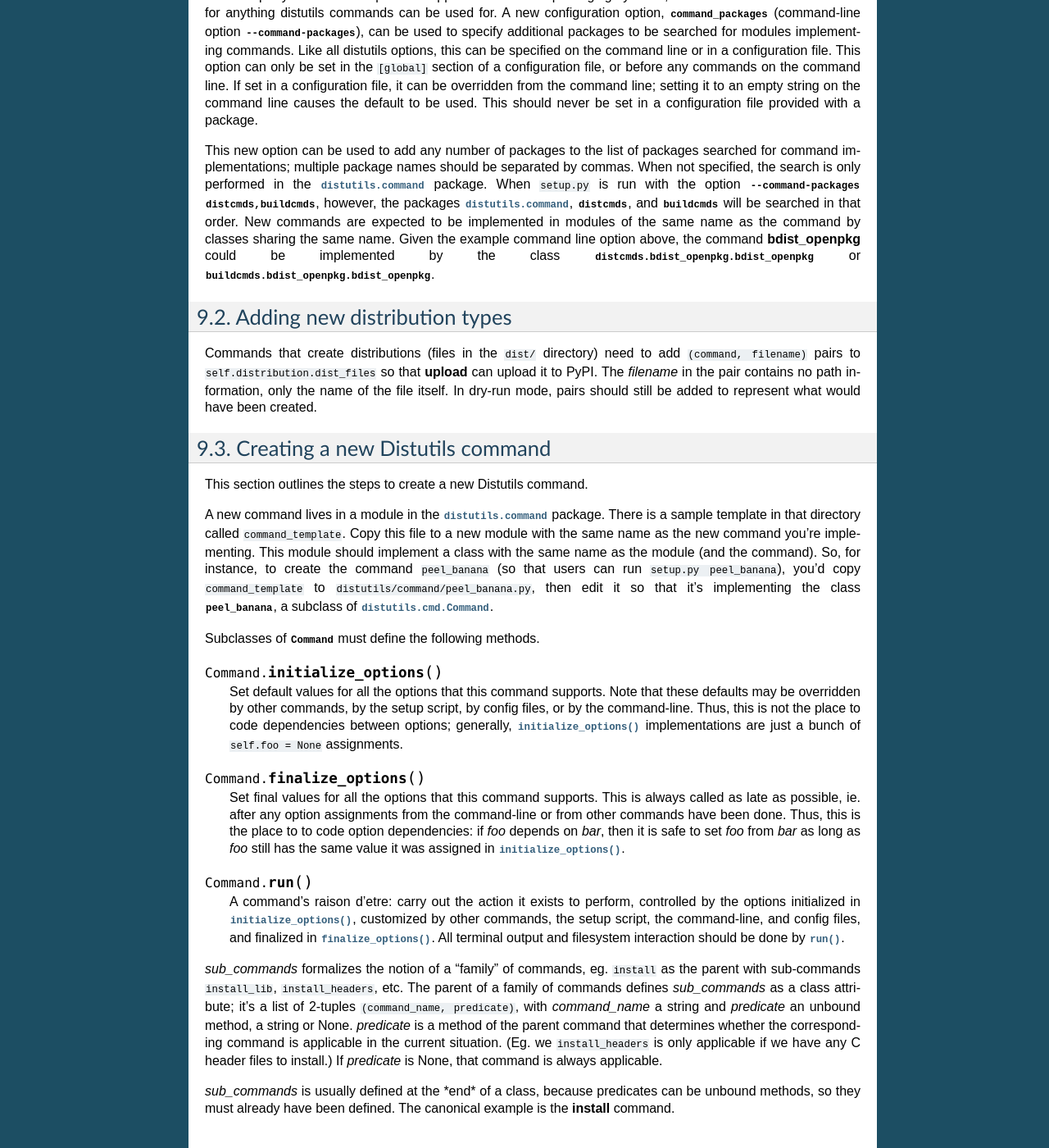
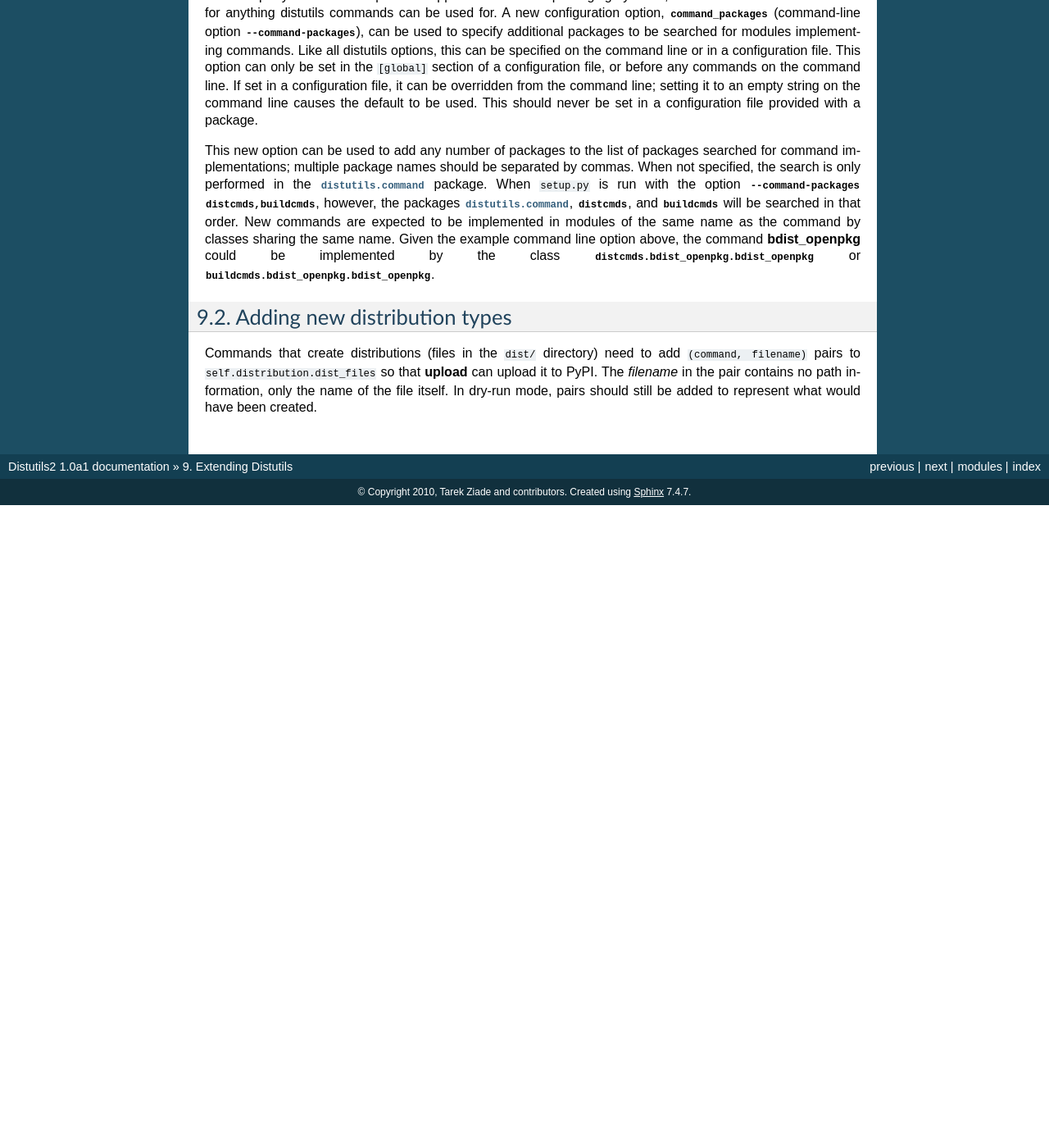
Before and after one commit to crateio/distutils2, a Sphinx documentation site: the page built from docs/source/extending.rst, in a window 1280 px wide and 1400 px high, scrolled down 832 px. Shown: the whole window at 82% size. Built offline with Sphinx 7.4.7, drawn with Linux system fonts in a browser that asks for light colours; after the commit the page ends 1448 px from its top, so only the background shows below that; some of the changed text lies outside the part shown.

Commit message:
Synchronize docs with pre-revert distutils docs

```diff
--- a/docs/source/extending.rst
+++ b/docs/source/extending.rst
@@ -15,8 +15,8 @@ want to modify existing commands; many simply add a few file extensions that
 should be copied into packages in addition to :file:`.py` files as a
 convenience.
 
-Most distutils command implementations are subclasses of the :class:`Command`
-class from :mod:`distutils.cmd`.  New commands may directly inherit from
+Most distutils command implementations are subclasses of the
+:class:`distutils.cmd.Command` class.  New commands may directly inherit from
 :class:`Command`, while replacements often derive from :class:`Command`
 indirectly, directly subclassing the command they are replacing.  Commands are
 required to derive from :class:`Command`.
@@ -92,63 +92,3 @@ to add ``(command, filename)`` pairs to ``self.distribution.dist_files`` so that
 :command:`upload` can upload it to PyPI.  The *filename* in the pair contains no
 path information, only the name of the file itself.  In dry-run mode, pairs
 should still be added to represent what would have been created.
-
-
-Creating a new Distutils command
-================================
-
-This section outlines the steps to create a new Distutils command.
-
-A new command lives in a module in the :mod:`distutils.command` package. There
-is a sample template in that directory called  :file:`command_template`. Copy
-this file to a new module with the same name as the new command you're
-implementing. This module should implement a class with the same name as the
-module (and the command). So, for instance, to create the command
-``peel_banana`` (so that users can run ``setup.py peel_banana``), you'd copy
-:file:`command_template`  to :file:`distutils/command/peel_banana.py`, then edit
-it so that it's implementing the class :class:`peel_banana`, a subclass of
-:class:`distutils.cmd.Command`.
-
-Subclasses of :class:`Command` must define the following methods.
-
-
-.. method:: Command.initialize_options()
-
-   Set default values for all the options that this command supports.  Note that
-   these defaults may be overridden by other commands, by the setup script, by
-   config files, or by the command-line.  Thus, this is not the place to code
-   dependencies between options; generally, :meth:`initialize_options`
-   implementations are just a bunch of ``self.foo = None`` assignments.
-
-
-.. method:: Command.finalize_options()
-
-   Set final values for all the options that this command supports. This is
-   always called as late as possible, ie.  after any option assignments from the
-   command-line or from other commands have been done.  Thus, this is the place
-   to to code option dependencies: if *foo* depends on *bar*, then it is safe to
-   set *foo* from *bar* as long as *foo* still has the same value it was
-   assigned in :meth:`initialize_options`.
-
-
-.. method:: Command.run()
-
-   A command's raison d'etre: carry out the action it exists to perform, controlled
-   by the options initialized in :meth:`initialize_options`, customized by other
-   commands, the setup script, the command-line, and config files, and finalized in
-   :meth:`finalize_options`.  All terminal output and filesystem interaction should
-   be done by :meth:`run`.
-
-*sub_commands* formalizes the notion of a "family" of commands, eg. ``install``
-as the parent with sub-commands ``install_lib``, ``install_headers``, etc.  The
-parent of a family of commands defines *sub_commands* as a class attribute; it's
-a list of 2-tuples ``(command_name, predicate)``, with *command_name* a string
-and *predicate* an unbound method, a string or None. *predicate* is a method of
-the parent command that determines whether the corresponding command is
-applicable in the current situation.  (Eg. we ``install_headers`` is only
-applicable if we have any C header files to install.)  If *predicate* is None,
-that command is always applicable.
-
-*sub_commands* is usually defined at the \*end\* of a class, because predicates
-can be unbound methods, so they must already have been defined.  The canonical
-example is the :command:`install` command.
--- a/docs/source/setupscript.rst
+++ b/docs/source/setupscript.rst
@@ -207,7 +207,7 @@ However, you can also include SWIG interface (:file:`.i`) files in the list; the
 SWIG on the interface file and compile the resulting C/C++ file into your
 extension.
 
-**\*\*** SWIG support is rough around the edges and largely untested! **\*\***
+.. XXX SWIG support is rough around the edges and largely untested!
 
 This warning notwithstanding, options to SWIG can be currently passed like
 this::
@@ -326,7 +326,7 @@ include the location in ``library_dirs``::
 (Again, this sort of non-portable construct should be avoided if you intend to
 distribute your code.)
 
-**\*\*** Should mention clib libraries here or somewhere else! **\*\***
+.. XXX Should mention clib libraries here or somewhere else!
 
 
 Other options
```
Also changed, not shown: docs/source/apiref.rst (+282 -266 lines), docs/source/builtdist.rst (+5 -5 lines), docs/source/index.rst (+13 -16 lines), docs/source/sourcedist.rst (+4 -15 lines).
